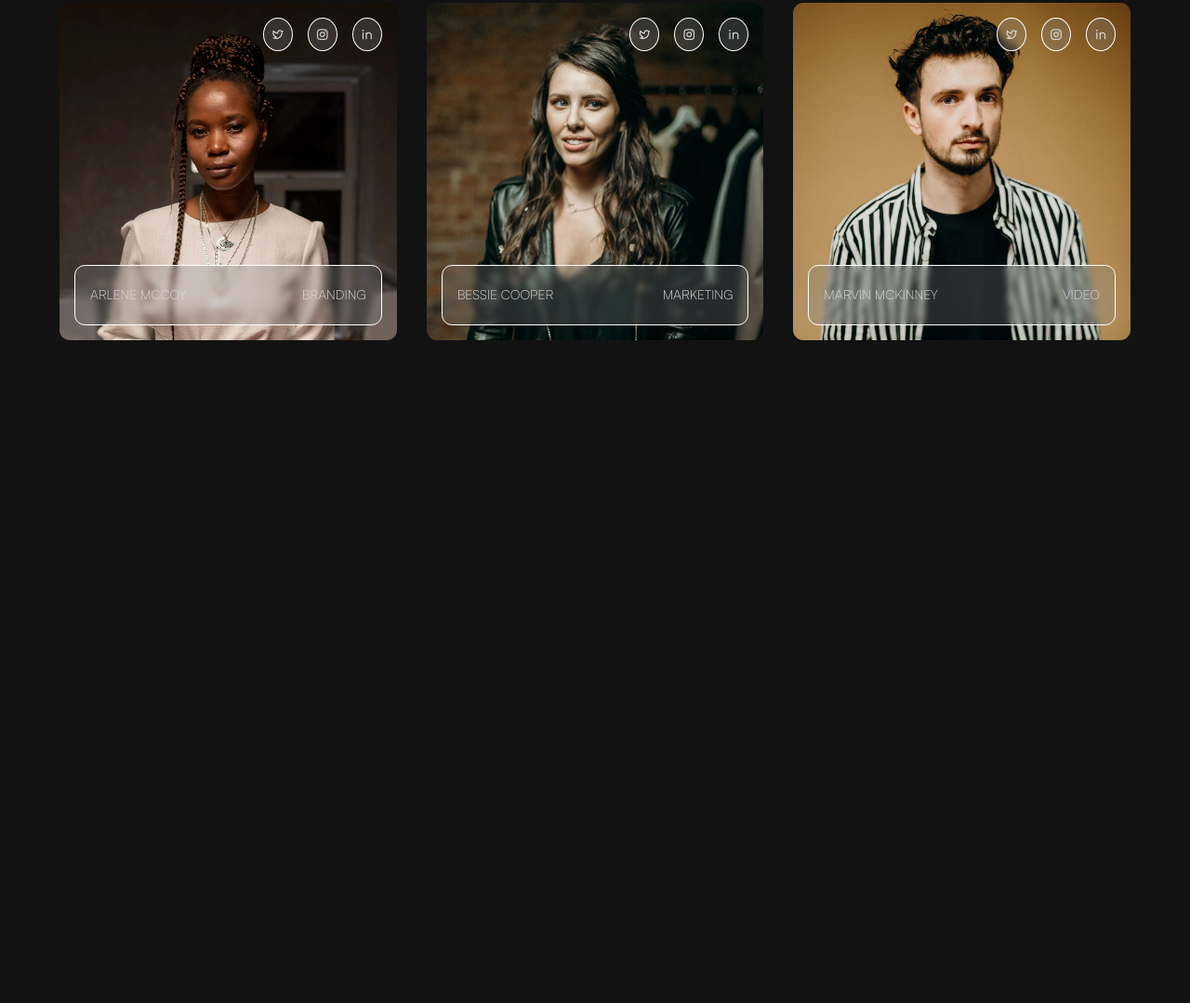
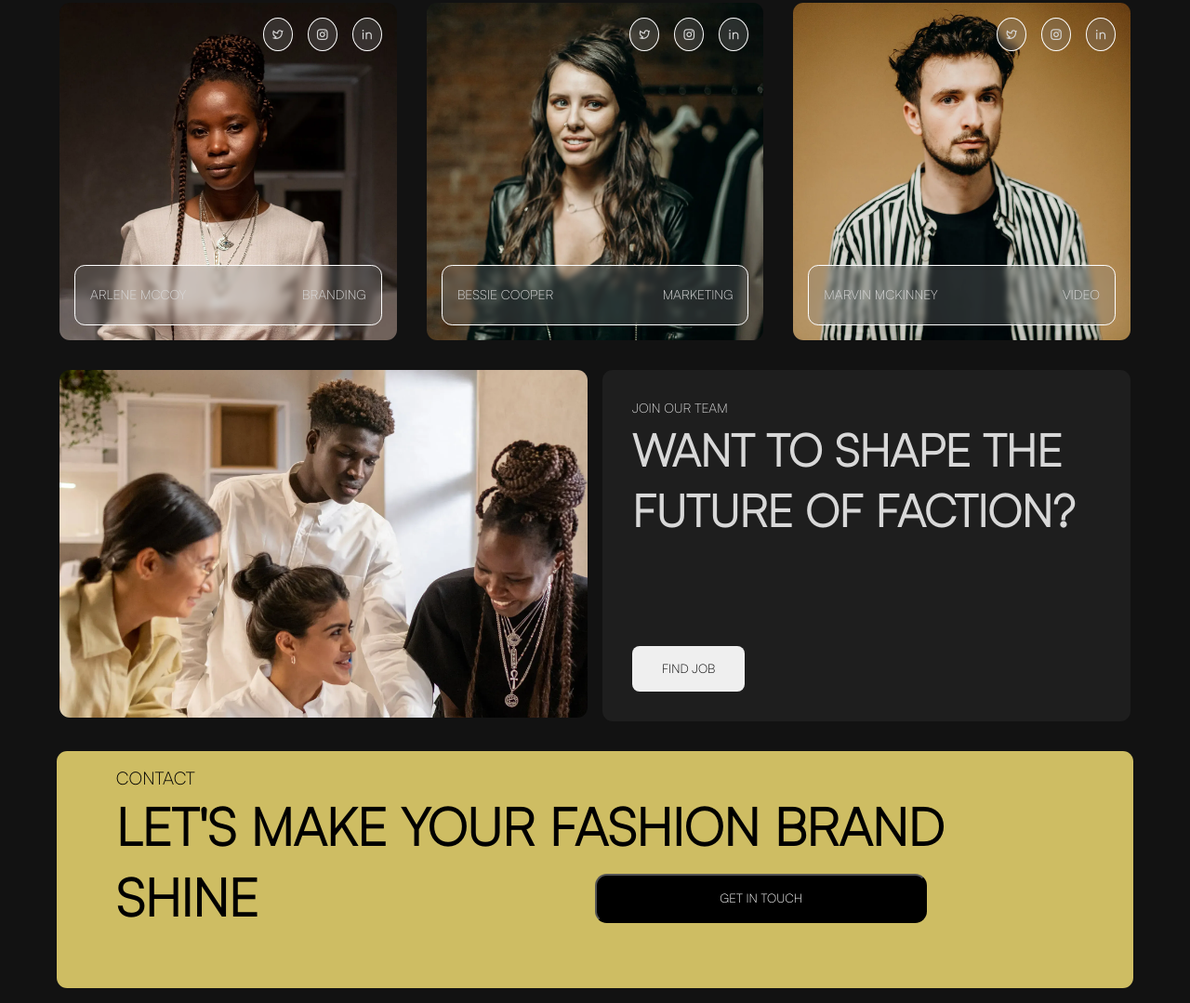
Before and after one commit to Parshvapatel2004/Responsive, a plain HTML site: page index.html in a window 1280 px wide. Shown: the part 1858-2937 px from the top of the page at 93% size. Before the commit the page ends 2240 px from the top, so only its background shows below. Drawn offline with nearby package versions, Linux system fonts and the light colour scheme.

Commit message:
All Things done only footer and nav are reaminig

```diff
--- a/index.html
+++ b/index.html
@@ -140,6 +140,29 @@
           </div>
         </div>
       </section>
+      <section class="view7">
+        <div class="top">
+          <img src="./img7.webp" alt="" />
+        </div>
+        <div class="bottom">
+          <div class="element">
+            <p>JOIN OUR TEAM</p>
+            <h1>WANT TO SHAPE THE FUTURE OF FACTION?</h1>
+          </div>
+          <div class="button">
+            <button>FIND JOB</button>
+          </div>
+        </div>
+      </section>
+      <section class="view8">
+        <div class="text">
+          <p>CONTACT</p>
+          <h1>LET'S MAKE YOUR FASHION BRAND SHINE</h1>
+          <div class="button">
+            <button>GET IN TOUCH</button>
+          </div>
+        </div>
+      </section>
     </main>
   </body>
 </html>
--- a/style.scss
+++ b/style.scss
@@ -232,8 +232,69 @@ main {
     }
     .card:nth-child(2) {
       background-image: url(./img5.webp);
-    }.card:nth-child(3) {
+    }
+    .card:nth-child(3) {
       background-image: url(./img6.webp);
+    }
+  }
+  section.view7 {
+    @include flex-column(1rem);
+    width: 100%;
+    padding: 1rem;
+    .top {
+      width: 100%;
+      img {
+        width: 100%;
+        border-radius: 0.7rem;
+      }
+    }
+    .bottom {
+      border-radius: 0.7rem;
+      background-color: #1e1e1e;
+      width: 100%;
+      .element {
+        @include flex-column(0.3rem);
+        padding: 2rem;
+        h1 {
+          font-size: 2rem;
+        }
+      }
+      .button {
+        display: flex;
+        padding: 2rem;
+      }
+      .button button {
+        padding: 1rem 2rem;
+        border-radius: 0.5rem;
+        border: none;
+      }
+    }
+  }
+  section.view8 {
+    width: 100%;
+    padding: 1rem;
+    .text {
+      color: black;
+      background-color: #cebd63;
+      border-radius: 0.7rem;
+      padding: 2rem;
+      width: 100%;
+      p {
+        font-size: 1.2rem;
+      }
+      h1 {
+        font-size: 2.5rem;
+      }
+    }
+    .button {
+      padding: 1.4rem;
+    }
+    .button button {
+      padding: 1rem;
+      background-color: black;
+      color: white;
+      border-radius: 0.8rem;
+      width: 100%;
     }
   }
 }
@@ -308,5 +369,39 @@ main {
       flex-direction: row;
       padding: 1rem 4rem;
     }
+    section.view7 {
+      flex-direction: row;
+      padding: 1rem 4rem;
+      .top,
+      .bottom {
+        width: 50%;
+      }
+      .bottom {
+        @include flex-column(2rem);
+        justify-content: space-between;
+        .element {
+          h1 {
+            font-size: 3rem;
+          }
+        }
+      }
+    }
+    section.view8 {
+      position: relative;
+      width: 93%;
+      .text {
+        padding: 1rem 4rem;
+        h1{
+          font-size: 3.5rem;
+        }
+
+      }
+      .button button{
+        position: absolute;
+        width: 30%;
+        bottom: 30%;
+        left: 50%;
+      }
+    }
   }
 }
```
Also changed, not shown: img7.webp (added), style.css, 1 other file.
